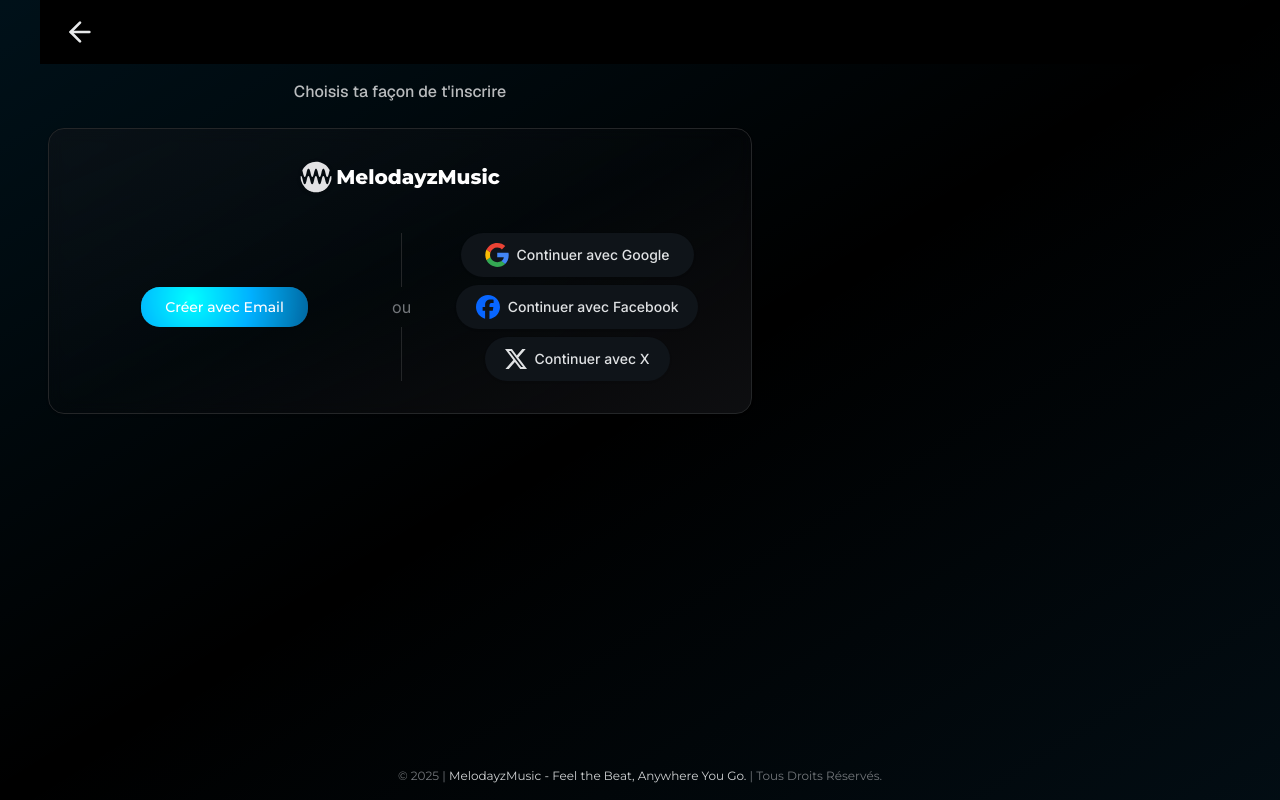
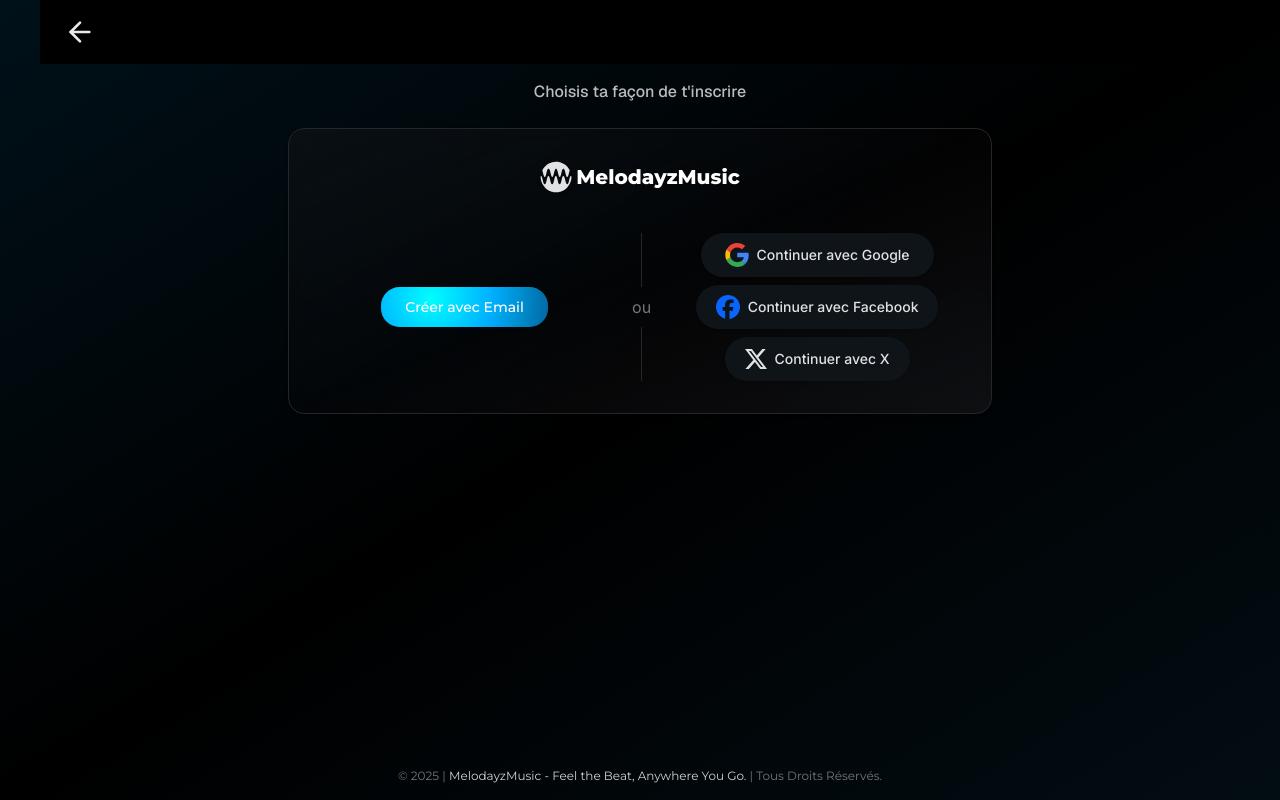
Before and after one commit to bossnare/melodayzmusic, a Next.js app in the folder apps/client/: page /auth/register in a window 1280 px wide. Built offline with nearby package versions, Linux system fonts and the light colour scheme; grey boxes are pictures that could not be loaded.

Commit message:
client:ux: adjust div wrapper on md and more

```diff
--- a/apps/client/src/components/auth/AuthWrapper.tsx
+++ b/apps/client/src/components/auth/AuthWrapper.tsx
@@ -36,7 +36,9 @@ const AuthPageWrapper = ({
       className="relative flex flex-col items-center justify-between gap-4 sm:gap-6 lg:gap-2 md:px-10 pb-[1.5rem]
       sm:h-auto lg:h-dvh h-dvh md:pb-4"
     >
-      <div className="w-full">{children}</div>
+      <div className="w-full md:flex md:flex-col md:justify-center md:items-center">
+        {children}
+      </div>
       {/* Overlay */}
       <Overlay isPending={isPending} textLoading={textLoading} />
       {/* tag */}
```
